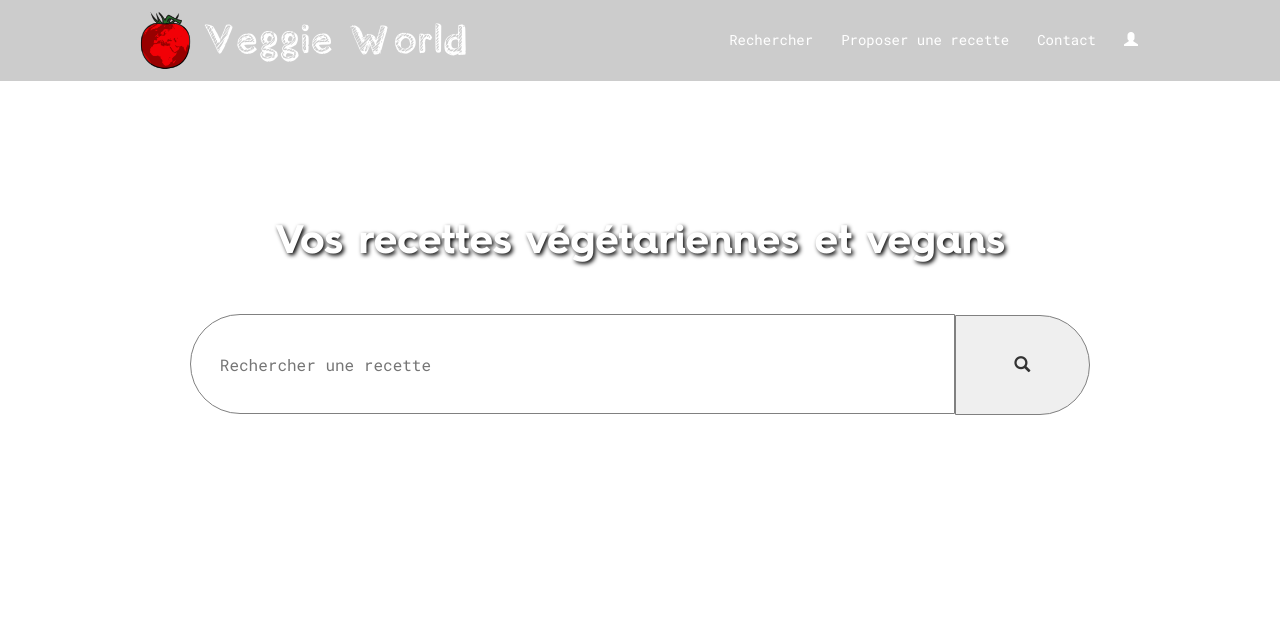
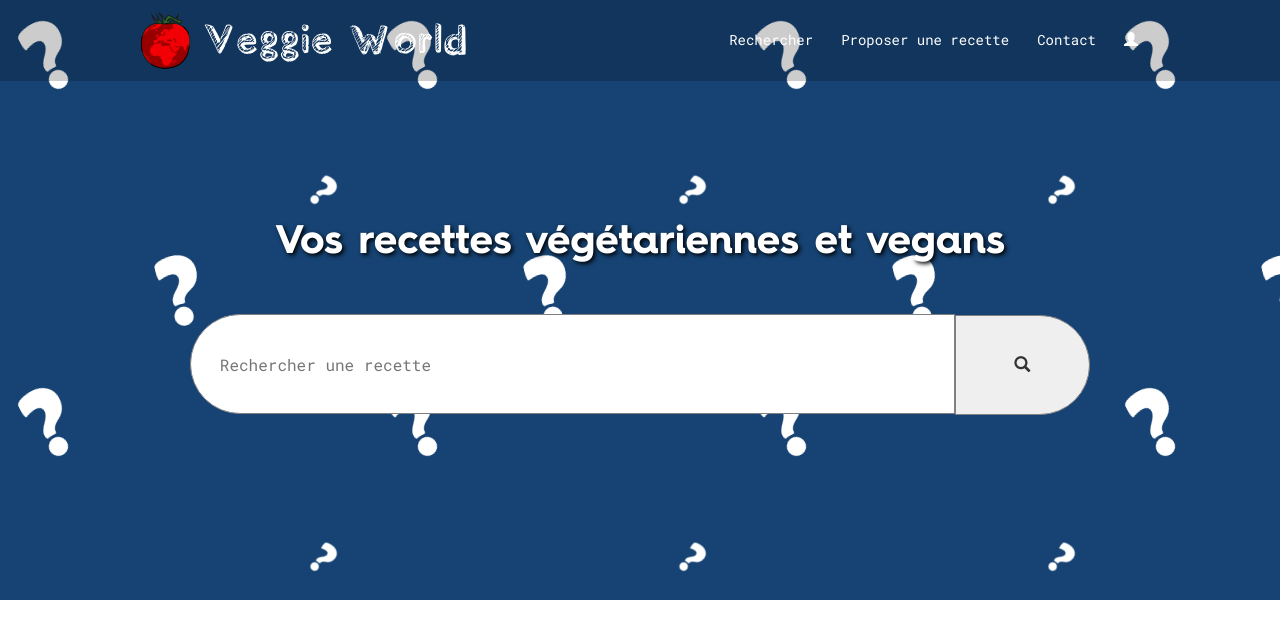
Before and after one commit to adrien-guyot/veggie-world, an Angular app: page / in a window 1280 px wide. Shown: the top 638 px of the page. Built offline with nearby package versions, Linux system fonts and the light colour scheme.

Commit message:
Modification du routing pour implantation des backgrounds après redirection

```diff
--- a/src/app/app-routing/app-routing.module.ts
+++ b/src/app/app-routing/app-routing.module.ts
@@ -13,29 +13,23 @@ import { NotFoundComponent } from './../not-found/not-found.component';
 // si la div parent doit occuper la totalité de la hauteur de la fenêtre
 const routes = [
   {
-    path: '', component: HomeComponent,
-    data: { pathBg: '/assets/images/background.png'}
+    path: '', component: HomeComponent
   },
   { path: 'rechercher', redirectTo: '' },
   {
-    path: 'recettes/vegetariennes', component: RecipesListComponent,
-    data: { pathBg: '/assets/images/background.png'}
+    path: 'recettes/vegetariennes', component: RecipesListComponent
   },
   {
-    path: 'recettes/vegan', component: RecipesListComponent,
-    data: { pathBg: '/assets/images/background.png'}
+    path: 'recettes/vegan', component: RecipesListComponent
   },
   {
-    path: 'proposer-une-recette', component: RecipeAddFormComponent,
-    data: { pathBg: '/assets/images/background - recipe-form.png'}
+    path: 'proposer-une-recette', component: RecipeAddFormComponent
   },
   {
-    path: 'recettes/:id', component: RecipeDetailsComponent,
-    data: { pathBg: '/assets/images/background.png'}
+    path: 'recettes/:id', component: RecipeDetailsComponent
   },
   {
-    path: '404', component: NotFoundComponent,
-    data: { pathBg: '/assets/images/404.jpg'}
+    path: '404', component: NotFoundComponent
   },
   { path: '**', redirectTo: '/404' }
 ];
@@ -43,7 +37,7 @@ const routes = [
 @NgModule({
   imports: [
     CommonModule,
-    RouterModule.forRoot(routes)
+    RouterModule.forRoot(routes),
   ],
   exports: [
     RouterModule
--- a/src/app/app.component.html
+++ b/src/app/app.component.html
@@ -20,6 +20,6 @@
     </div>
 </div>
 
-<div class="child-component" [style.height.px]="this.innerHeight">
+<div class="child-component" [style.height.px]="this.innerHeight" [style.background]="this.photo">
     <router-outlet></router-outlet>
 </div>
--- a/src/app/app.component.ts
+++ b/src/app/app.component.ts
@@ -15,7 +15,7 @@ export class AppComponent implements OnInit {
   logoTitle = './../assets/images/logo-title.png';
   innerHeight: any;
   backgroundRouter: any;
-
+  photo: any;
   ngOnInit() {
   }
 
@@ -25,34 +25,49 @@ export class AppComponent implements OnInit {
 
     // On écoute les évènements émis par le router
     router.events.forEach((event: NavigationEvent) => {
-      // Après Navigation
+      // Après Navigation, on va écouter l'évènement de la navigation
+      // pour déterminer quelle est l'urlAfterRedirects
+      // On peut ainsi changer le background proprement en fonction de l'url réellement dans l'adresse
       if (event instanceof NavigationEnd) {
-        console.log(event.url);
-        switch (event.url) {
+        console.log(event);
+        switch (event.urlAfterRedirects) {
           case '/rechercher':
             {
-            this.backgroundRouter = { url: './../assets/images/veggie-world-background.jpg', sliderMode: true };
+            this.backgroundRouter = './../assets/images/veggie-world-background.jpg';
+            this.photo = `url(${this.backgroundRouter})`;
+            //this.innerHeight = sliderMode: true };
               break;
             }
           case '/contact':
             {
-              this.backgroundRouter = { url: './../assets/images/background-contact-form.png', sliderMode: false };
+              this.backgroundRouter = './../assets/images/background-contact-form.png';
+              this.photo = `url(${this.backgroundRouter})`;
+              // sliderMode: false };
               break;
             }
           case '/home':
             {
-              this.backgroundRouter = { url: './../assets/images/veggie-world-background.jpg', sliderMode: true };
+              this.backgroundRouter = './../assets/images/veggie-world-background.jpg';
+              this.photo = `url(${this.backgroundRouter})`;
+              //, sliderMode: true };
               break;
             }
           case '/404':
             {
-              this.backgroundRouter = { url: './../assets/images/404.jpg', sliderMode: true };
+
+              console.log('sa mère chui 404');
+              this.backgroundRouter = './../assets/images/404.jpg';
+              this.photo = `url(${this.backgroundRouter})`;
+              //, sliderMode: true };
               break;
             }
           default:
             // Instructions à exécuter lorsqu'aucune des valeurs ne correspond
             {
-            this.backgroundRouter = { url: './../assets/images/background-contact-form.png', sliderMode: false };
+            this.backgroundRouter = './../assets/images/background-contact-form.png';
+            //, sliderMode: false };
+            this.photo = `url(${this.backgroundRouter})`;
+
               break;
             }
         }
```
